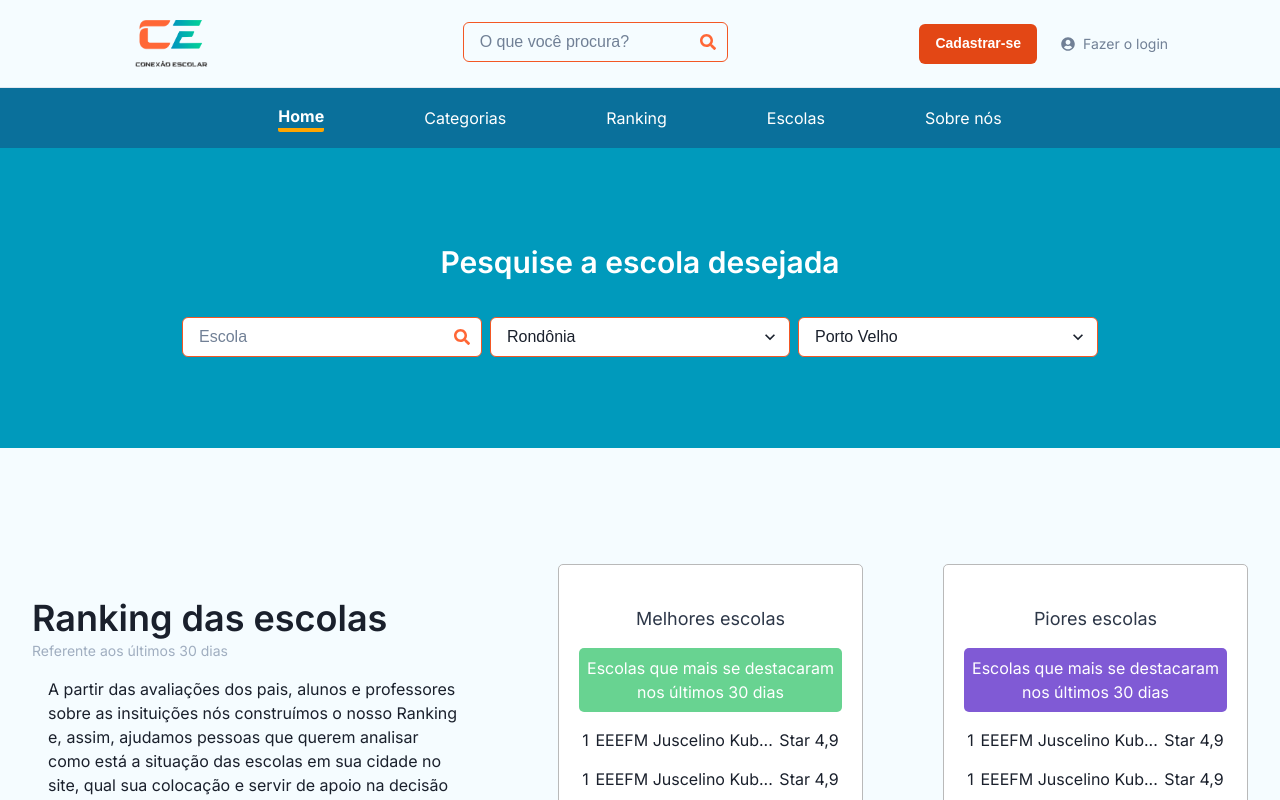
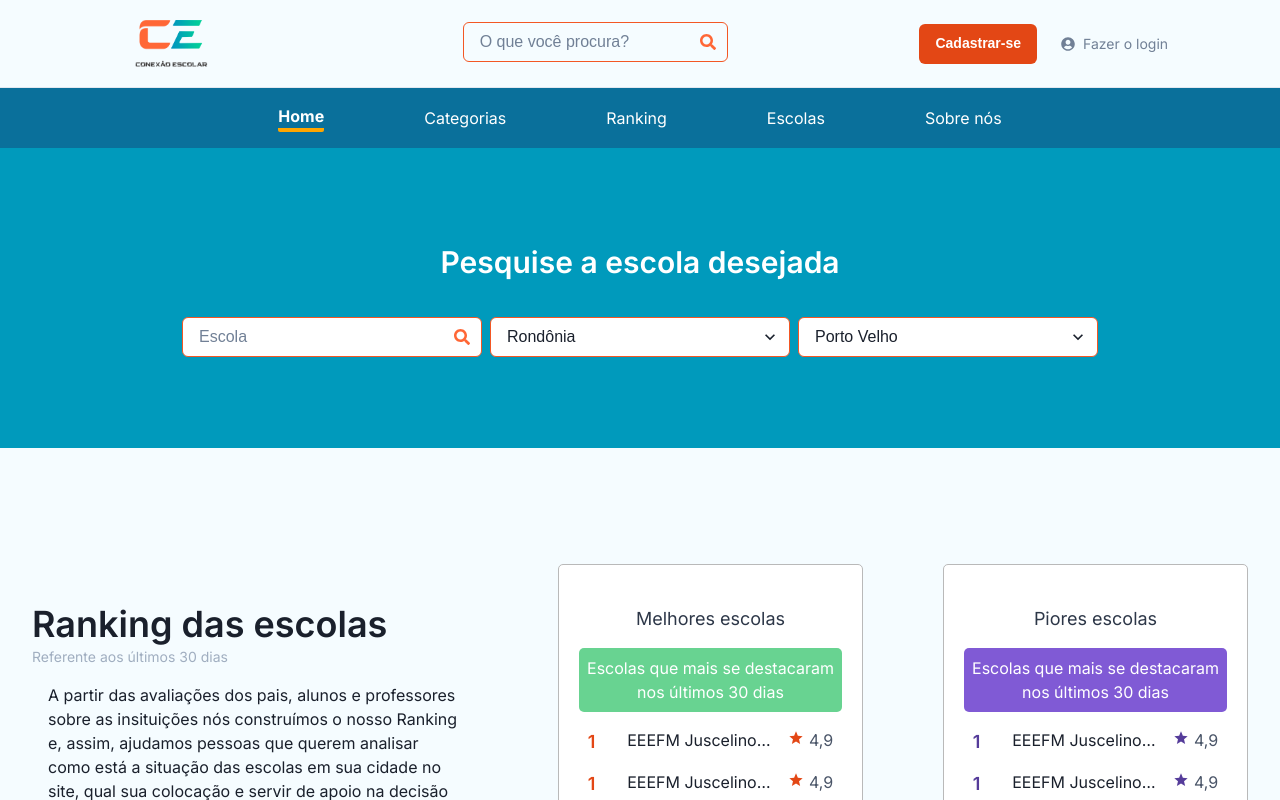
Before and after one commit to Conexao-escolar/conexao-escolar, a Next.js app: page / in a window 1280 px wide. Built offline with nearby package versions, Linux system fonts and the light colour scheme.

Commit message:
feat: estilização da página home \r\n Cards das melhores e piores escolas

```diff
--- a/src/pages/index.tsx
+++ b/src/pages/index.tsx
@@ -6,11 +6,12 @@ import {
   Flex,
   Heading,
   HStack,
-  Icon,
   InputGroup,
   InputRightElement,
+  Link,
   Stack,
   Text,
+  Icon,
 } from "@chakra-ui/react";
 import React from "react";
 
@@ -20,6 +21,8 @@ import Input, { SelectInput } from "../components/Input";
 import CardEscola, { ICardEscolaProps } from "../components/CardEscola";
 
 import { FaSearch } from "react-icons/fa";
+
+import { MdStar } from "react-icons/md";
 
 export default function Home() {
   const BannerFilter = () => {
@@ -161,6 +164,187 @@ export default function Home() {
     ],
   };
 
+  const PioresEscolas = () => {
+    return (
+      <Box
+        bg="white"
+        flex="1"
+        border="1px solid #B9B9B9"
+        px={5}
+        py={10}
+        textAlign="center"
+        maxW="305px"
+        borderRadius="5px"
+      >
+        <Text fontSize="lg" color="gray.700">
+          Piores escolas
+        </Text>
+        <Box
+          bg="purple.500"
+          borderRadius="5px"
+          textAlign="center"
+          mt={4}
+          p={2}
+          textColor="white"
+        >
+          <Text>Escolas que mais se destacaram nos últimos 30 dias</Text>
+        </Box>
+        <Flex flexDir="column" w="100%" gap="15px" mt={4}>
+          <Flex flex="1" justifyContent="space-around">
+            <Box maxW="10%">
+              <Text color="purple.700" fontSize="lg" fontWeight="semibold">
+                1
+              </Text>
+            </Box>
+            <Box maxW="60%">
+              <Link>
+                <Text noOfLines={1}>EEEFM Juscelino Kubitecheksksks</Text>
+              </Link>
+            </Box>
+            <Box maxW="30%" textColor="gray.600">
+              <Icon as={MdStar} color="purple.700" /> 4,9
+            </Box>
+          </Flex>
+          <Flex flex="1" justifyContent="space-around">
+            <Box maxW="10%">
+              <Text color="purple.700" fontSize="lg" fontWeight="semibold">
+                1
+              </Text>
+            </Box>
+            <Box maxW="60%">
+              <Link>
+                <Text noOfLines={1}>EEEFM Juscelino Kubitecheksksks</Text>
+              </Link>
+            </Box>
+            <Box maxW="30%" textColor="gray.600">
+              <Icon as={MdStar} color="purple.700" /> 4,9
+            </Box>
+          </Flex>
+          <Flex flex="1" justifyContent="space-around">
+            <Box maxW="10%">
+              <Text color="purple.700" fontSize="lg" fontWeight="semibold">
+                1
+              </Text>
+            </Box>
+            <Box maxW="60%">
+              <Link>
+                <Text noOfLines={1}>EEEFM Juscelino Kubitecheksksks</Text>
+              </Link>
+            </Box>
+            <Box maxW="30%" textColor="gray.600">
+              <Icon as={MdStar} color="purple.700" /> 4,9
+            </Box>
+          </Flex>
+          <Flex flex="1" justifyContent="space-around">
+            <Box maxW="10%">
+              <Text color="purple.700" fontSize="lg" fontWeight="semibold">
+                1
+              </Text>
+            </Box>
+            <Box maxW="60%">
+              <Link>
+                <Text noOfLines={1}>EEEFM Juscelino Kubitecheksksks</Text>
+              </Link>
+            </Box>
+            <Box maxW="30%" textColor="gray.600">
+              <Icon as={MdStar} color="purple.700" /> 4,9
+            </Box>
+          </Flex>
+        </Flex>
+      </Box>
+    );
+  };
+  const MelhoresEscolas = () => {
+    return (
+      <Box
+        bg="white"
+        flex="1"
+        border="1px solid #B9B9B9"
+        px={5}
+        py={10}
+        textAlign="center"
+        maxW="305px"
+        borderRadius="5px"
+      >
+        <Text fontSize="lg" color="gray.700">
+          Melhores escolas
+        </Text>
+        <Box
+          bg="green.300"
+          borderRadius="5px"
+          textAlign="center"
+          mt={4}
+          p={2}
+          textColor="white"
+        >
+          <Text>Escolas que mais se destacaram nos últimos 30 dias</Text>
+        </Box>
+        <Flex flexDir="column" w="100%" gap="15px" mt={4}>
+          <Flex flex="1" justifyContent="space-around">
+            <Box maxW="10%">
+              <Text color="_orange.500" fontSize="lg" fontWeight="semibold">
+                1
+              </Text>
+            </Box>
+            <Box maxW="60%">
+              <Link>
+                <Text noOfLines={1}>EEEFM Juscelino Kubitecheksksks</Text>
+              </Link>
+            </Box>
+            <Box maxW="30%" textColor="gray.600">
+              <Icon as={MdStar} color="_orange.500" /> 4,9
+            </Box>
+          </Flex>
+          <Flex flex="1" justifyContent="space-around">
+            <Box maxW="10%">
+              <Text color="_orange.500" fontSize="lg" fontWeight="semibold">
+                1
+              </Text>
+            </Box>
+            <Box maxW="60%">
+              <Link>
+                <Text noOfLines={1}>EEEFM Juscelino Kubitecheksksks</Text>
+              </Link>
+            </Box>
+            <Box maxW="30%" textColor="gray.600">
+              <Icon as={MdStar} color="_orange.500" /> 4,9
+            </Box>
+          </Flex>
+          <Flex flex="1" justifyContent="space-around">
+            <Box maxW="10%">
+              <Text color="_orange.500" fontSize="lg" fontWeight="semibold">
+                1
+              </Text>
+            </Box>
+            <Box maxW="60%">
+              <Link>
+                <Text noOfLines={1}>EEEFM Juscelino Kubitecheksksks</Text>
+              </Link>
+            </Box>
+            <Box maxW="30%" textColor="gray.600">
+              <Icon as={MdStar} color="_orange.500" /> 4,9
+            </Box>
+          </Flex>
+          <Flex flex="1" justifyContent="space-around">
+            <Box maxW="10%">
+              <Text color="_orange.500" fontSize="lg" fontWeight="semibold">
+                1
+              </Text>
+            </Box>
+            <Box maxW="60%">
+              <Link>
+                <Text noOfLines={1}>EEEFM Juscelino Kubitecheksksks</Text>
+              </Link>
+            </Box>
+            <Box maxW="30%" textColor="gray.600">
+              <Icon as={MdStar} color="_orange.500" /> 4,9
+            </Box>
+          </Flex>
+        </Flex>
+      </Box>
+    );
+  };
+
   return (
     <Container activeMenu={Menus.Home} extraContainer={<BannerFilter />}>
       <Box mt="100px">
@@ -196,98 +380,8 @@ export default function Home() {
               Ver ranking completo
             </Button>
           </Box>
-          <Box
-            bg="white"
-            flex="1"
-            border="1px solid #B9B9B9"
-            px={5}
-            py={10}
-            textAlign="center"
-            maxW="305px"
-            borderRadius="5px"
-          >
-            <Text fontSize="lg" color="gray.700">
-              Melhores escolas
-            </Text>
-            <Box
-              bg="green.300"
-              borderRadius="5px"
-              textAlign="center"
-              mt={4}
-              p={2}
-              textColor="white"
-            >
-              <Text>Escolas que mais se destacaram nos últimos 30 dias</Text>
-            </Box>
-            <Flex flexDir="column" w="100%" gap="15px" mt={4}>
-              <Flex flex="1" justifyContent="space-around">
-                <Box>1</Box>
-                <Box>EEEFM Juscelino Kub...</Box>
-                <Box>Star 4,9</Box>
-              </Flex>
-              <Flex flex="1" justifyContent="space-around">
-                <Box>1</Box>
-                <Box>EEEFM Juscelino Kub...</Box>
-                <Box>Star 4,9</Box>
-              </Flex>
-              <Flex flex="1" justifyContent="space-around">
-                <Box>1</Box>
-                <Box>EEEFM Juscelino Kub...</Box>
-                <Box>Star 4,9</Box>
-              </Flex>
-              <Flex flex="1" justifyContent="space-around">
-                <Box>1</Box>
-                <Box>EEEFM Juscelino Kub...</Box>
-                <Box>Star 4,9</Box>
-              </Flex>
-            </Flex>
-          </Box>
-          <Box
-            bg="white"
-            flex="1"
-            border="1px solid #B9B9B9"
-            px={5}
-            py={10}
-            textAlign="center"
-            maxW="305px"
-            borderRadius="5px"
-          >
-            <Text fontSize="lg" color="gray.700">
-              Piores escolas
-            </Text>
-            <Box
-              bg="purple.500"
-              borderRadius="5px"
-              textAlign="center"
-              mt={4}
-              p={2}
-              textColor="white"
-            >
-              <Text>Escolas que mais se destacaram nos últimos 30 dias</Text>
-            </Box>
-            <Flex flexDir="column" w="100%" gap="15px" mt={4}>
-              <Flex flex="1" justifyContent="space-around">
-                <Box>1</Box>
-                <Box>EEEFM Juscelino Kub...</Box>
-                <Box>Star 4,9</Box>
-              </Flex>
-              <Flex flex="1" justifyContent="space-around">
-                <Box>1</Box>
-                <Box>EEEFM Juscelino Kub...</Box>
-                <Box>Star 4,9</Box>
-              </Flex>
-              <Flex flex="1" justifyContent="space-around">
-                <Box>1</Box>
-                <Box>EEEFM Juscelino Kub...</Box>
-                <Box>Star 4,9</Box>
-              </Flex>
-              <Flex flex="1" justifyContent="space-around">
-                <Box>1</Box>
-                <Box>EEEFM Juscelino Kub...</Box>
-                <Box>Star 4,9</Box>
-              </Flex>
-            </Flex>
-          </Box>
+          <MelhoresEscolas />
+          <PioresEscolas />
         </Flex>
         {/* <CardEscola escolas={escolas} /> */}
       </Box>
```
